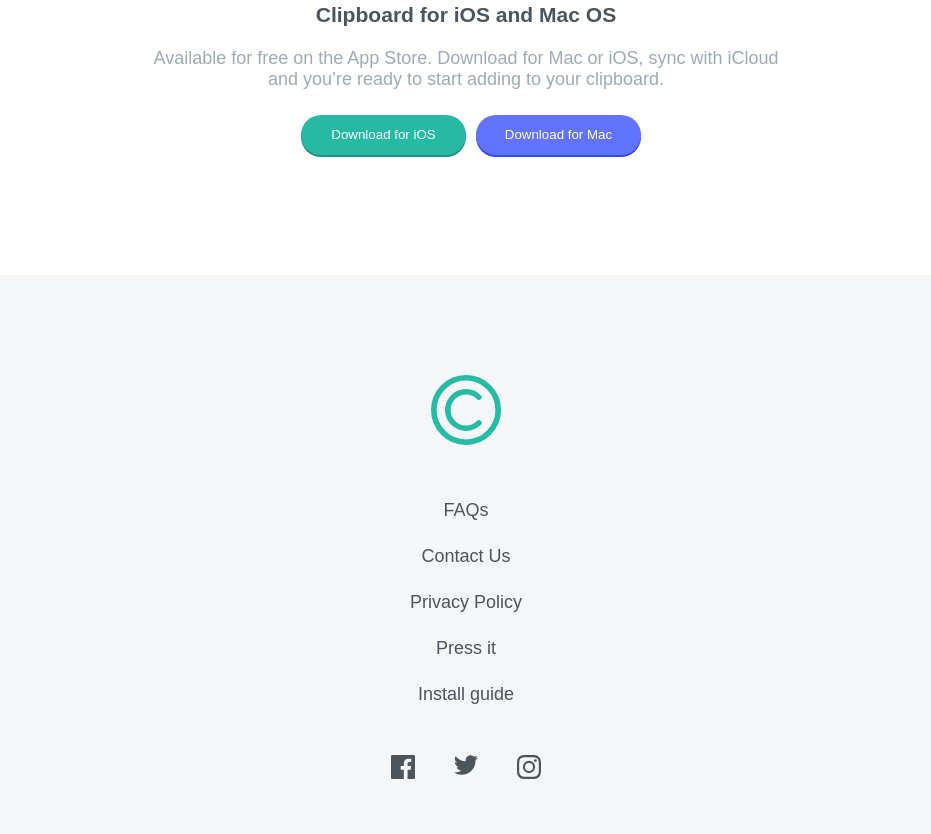
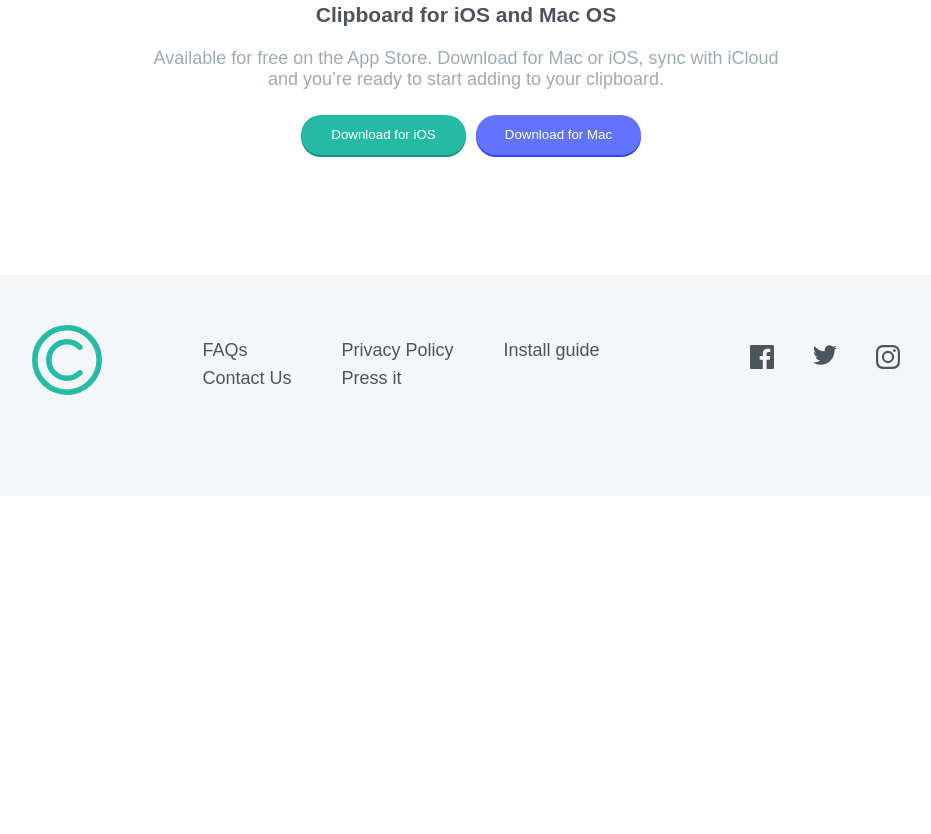
Before and after one commit to MauricioMorenoMorales/Frontend-mentor-clipboard-landing-page, a plain HTML site: page index.html in a window 1280 px wide. Shown: the part 2600-3434 px from the top of the page, without its empty margins (174-1105 px from the left). After the commit the page ends 3096 px from the top, so only its background shows below. Drawn offline with Linux system fonts and the light colour scheme; files whose address does not match are found by name; a web font is replaced by a local one.

Commit message:
Footer desktop layout completed

```diff
--- a/css/main.css
+++ b/css/main.css
@@ -317,4 +317,29 @@ a:hover {
     margin-left: auto;
     margin-right: auto;
   }
+  .footer {
+    text-align: start;
+    display: flex;
+    justify-content: center;
+  }
+  .footer__right {
+    flex-direction: row;
+    padding-top: 50px;
+    padding-bottom: 50px;
+    margin-right: 150px;
+  }
+  .footer__right__figure {
+    margin: 0;
+    margin-right: 50px;
+  }
+  .footer__right__link {
+    margin: 15px 0 50px 50px;
+  }
+  .footer__right__link a {
+    margin: 0 0 7px 0;
+  }
+  .footer__left {
+    width: 200px;
+    margin: 70px 0;
+  }
 }
```
Also changed, not shown: 1 other file.
